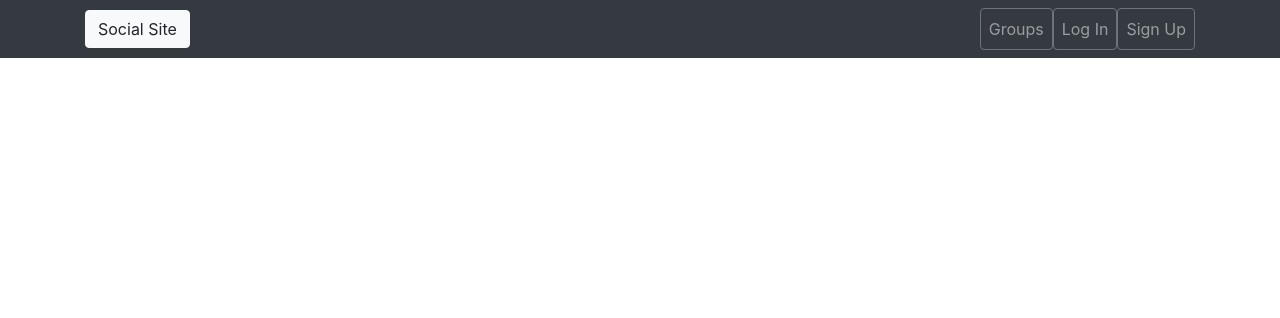
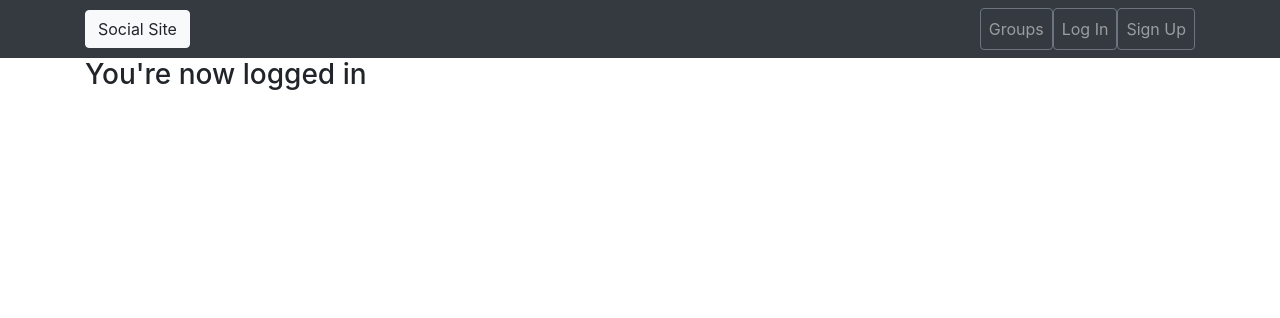
Before and after one commit to JaworskiAleksander/simple_social, a Django app: template simplesocial/templates/test.html in a window 1280 px wide. Shown: the top 318 px of the page. Run offline with Django 3.2, Linux system fonts and the light colour scheme; the template is opened without the code that fills it, so the values that code supplies are empty; some libraries are stand-ins or nearby versions.

Commit message:
added h3 info

```diff
--- a/simplesocial/templates/test.html
+++ b/simplesocial/templates/test.html
@@ -1,5 +1,5 @@
 {% extends 'base.html' %}
 
 {% block content %}
-
+<h3>You're now logged in</h3>
 {% endblock %}
```
